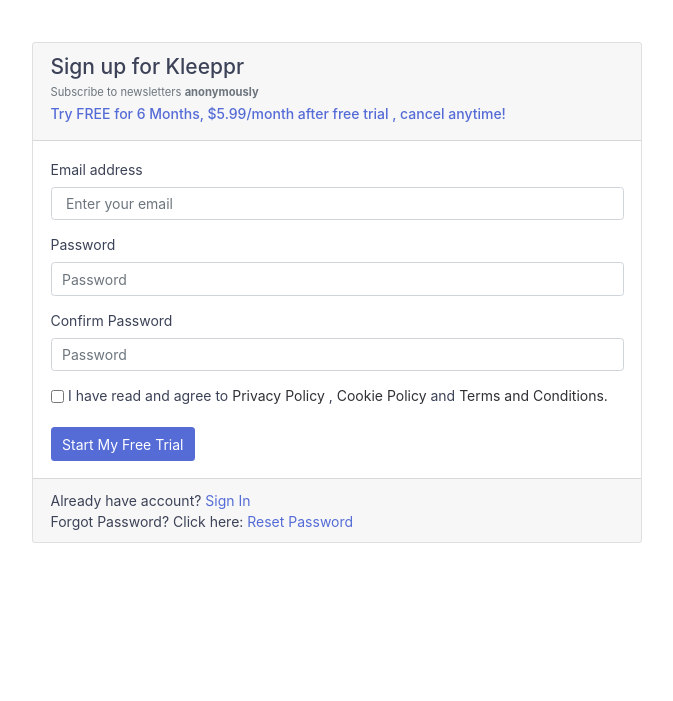
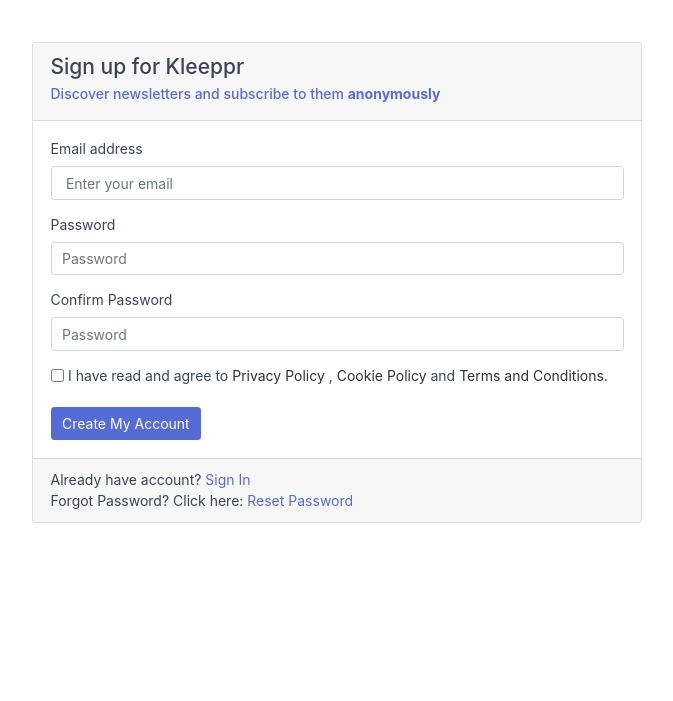
Before and after one commit to sandeepbele/kleeppr, a Django app: page /indus/register in a window 1280 px wide. Shown: the part 56-757 px from the top of the page, without its empty margins (303-976 px from the left). Run offline with Django 3.2, Linux system fonts and the light colour scheme; parts of the project's set-up code (start-up, migrations or seed data) failed here and were passed over; some libraries are stand-ins or nearby versions.

Commit message:
removed payment, added recaptcha for registration

```diff
--- a/web/templates/base.html
+++ b/web/templates/base.html
@@ -16,6 +16,7 @@
 
           gtag('config', 'UA-180902306-1');
         </script>
+        <script src="https://www.google.com/recaptcha/api.js" async defer></script>
 
         {% load static %}
         <!-- Bootstrap CSS -->
@@ -33,7 +34,11 @@
         <link rel="icon" type="image/png" sizes="16x16" href="{% static 'favicon-16x16.png' %}">
         <link rel="manifest" href="{% static 'site.webmanifest' %}">
         {% block custom_js_inhead %} {% endblock %}
-        <title>{ Kleeppr } Your mailbox for Email Newsletters!</title>
+        <title>{Kleeppr} Discover email newsletters and subscribe to them anonymously</title>
+        <meta name="description" content="Kleeppr helps you discover new and interesting newsletters to follow and lets
+        you subscribe to them anonymously.">
+        <meta name="robots" content="index,follow">
+
 
     </head>
 {% endblock %}
--- a/web/templates/web/register_user.html
+++ b/web/templates/web/register_user.html
@@ -10,10 +10,10 @@
             <div class="card">
                 <div class="card-header">
                     <h4>Sign up for Kleeppr</h4>
-                    <h6 class="text-muted small">Subscribe to newsletters <strong>anonymously</strong></h6>
-                    <h6 class="trial-text">
+                    <h6 class="trial-text">Discover newsletters and subscribe to them <strong>anonymously</strong></h6>
+                    <!--h6 class="trial-text">
                           Try FREE for 6 Months, $5.99/month after free trial , cancel anytime!
-                    </h6>
+                    </h6-->
                 </div>
                 <div class="card-body">
 
@@ -22,7 +22,7 @@
                     {% endif %}
 
                     {% load form_helper %}
-                    <form action="{%  url 'register' %}" method="POST" name="register_user_form" class="needs-validation" novalidate>
+                    <form id="register_user_form" action="{%  url 'register' %}" method="POST" name="register_user_form" class="needs-validation" novalidate>
                         {% csrf_token %}
                         <div class="form-group">
                             <label for="username">Email address </label>
@@ -59,10 +59,13 @@
 
                         <input id="next" name="next" type="hidden" value="{{ next }}">
 
+                         <div class="g-recaptcha mt-4" data-sitekey="6Ley7_YZAAAAAJzMiHnQF2XykHiwTxwr-cJZhjDC"></div>
+
                         <div class="mt-4">
-                        <button type="submit" class="btn btn-subscribe" name="submit" value="Register">Start My Free Trial</button>
+                            <!--button type="submit" class="btn btn-subscribe" name="submit" value="Register">Start My Free Trial</button-->
+                            <button type="submit" class="btn btn-subscribe" name="submit" value="Register">Create My Account</button>
+                         </div>
 
-                        </div>
                     </form>
 
                 </div>
@@ -84,4 +87,5 @@
    formValidatorEventListener ();
 </script>
 
+
 {% endblock%}
--- a/web/views.py
+++ b/web/views.py
@@ -163,7 +163,8 @@
 
                             log("New user signed up:"+username, logging.INFO,request)
 
-                            return redirect(reverse('checkout'))
+                            #return redirect(reverse('checkout'))
+                            return redirect(reverse('tour'))
                         else:
 
                             log("[****ATTN***]Critical:user creation failed due to insufficient emails:"+username,logging.ERROR,request)
@@ -454,7 +455,7 @@
         signature = request.META['HTTP_STRIPE_SIGNATURE']
         try:
             event = stripe.Webhook.construct_event(
-                payload=request_data, sig_header=signature, secret=webhook_secret)
+                payload=request.body, sig_header=signature, secret=webhook_secret)
             data = event['data']
         except Exception as e:
             return e
```
